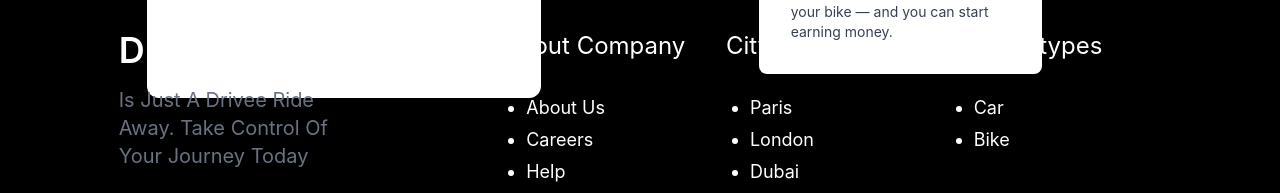
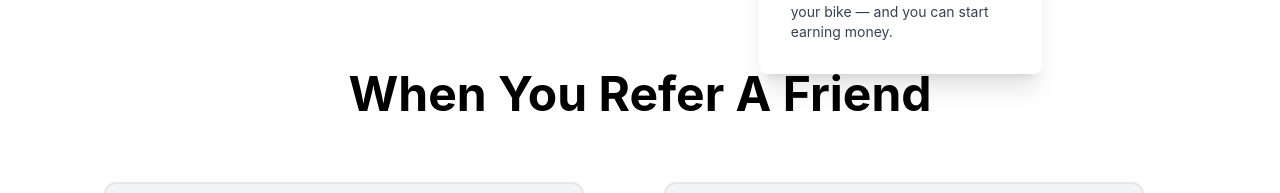
Before and after one commit to kaleabAlemayehu/drivee, a Vue app: page /hosting/bike in a window 1280 px wide. Shown: the part 2278-2471 px from the top of the page. Built offline with nearby package versions, Linux system fonts and the light colour scheme.

Commit message:
feat: add refer form on bike hosting

```diff
--- a/src/views/bikehosting.vue
+++ b/src/views/bikehosting.vue
@@ -1,10 +1,11 @@
 <script setup lang="ts">
 import GetStartedForm from "../components/GetStartedForm.vue";
+import ReferForm from "../components/ReferForm.vue";
 import { Icon } from "@iconify/vue";
 </script>
 <template>
   <div
-    class="h-[calc(100vh-10rem)] w-full bg-[url(/bikehosting.jpg)] bg-top bg-cover object-scale-down bg-no-repeat flex justify-center items-center"
+    class="h-[calc(100vh-10rem)] w-full bg-[url(/bikehosting.jpg)] bg-center bg-cover object-scale-down bg-no-repeat flex justify-center items-center"
   >
     <div
       class="bg-black/50 w-full h-full m-0 p-0 flex justify-center items-center"
@@ -141,5 +142,6 @@
       </div>
     </div>
   </div>
+  <ReferForm type="bike" />
 </template>
 <style scoped></style>
```
